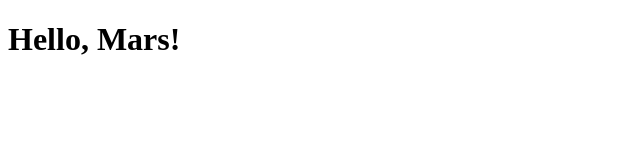
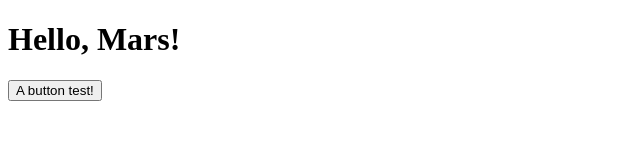
Before and after one commit to galenwp/urbit-from-the-web, a plain HTML site: page tutorial.html in a window 1280 px wide. Shown: the whole page, without its empty margins (0-640 px from the left). Drawn offline with Linux system fonts and the light colour scheme.

Commit message:
`<script>` tag JavaScript addition to `tutorial.html`.

```diff
--- a/tutorial.html
+++ b/tutorial.html
@@ -8,7 +8,16 @@
 
     <div>
       <h1>Hello, Mars!</h1>
+      <button onclick="someJavaScript();">A button test!</button>
     </div>
+
+    <script>
+      console.log('We\'re serving some JavaScript through Urbit to the browser.');
+
+      function someJavaScript () {
+        console.log('Now we\'re calling some other JavaScript.')
+      }
+    </script>
 
   </body>
 </html>
```
